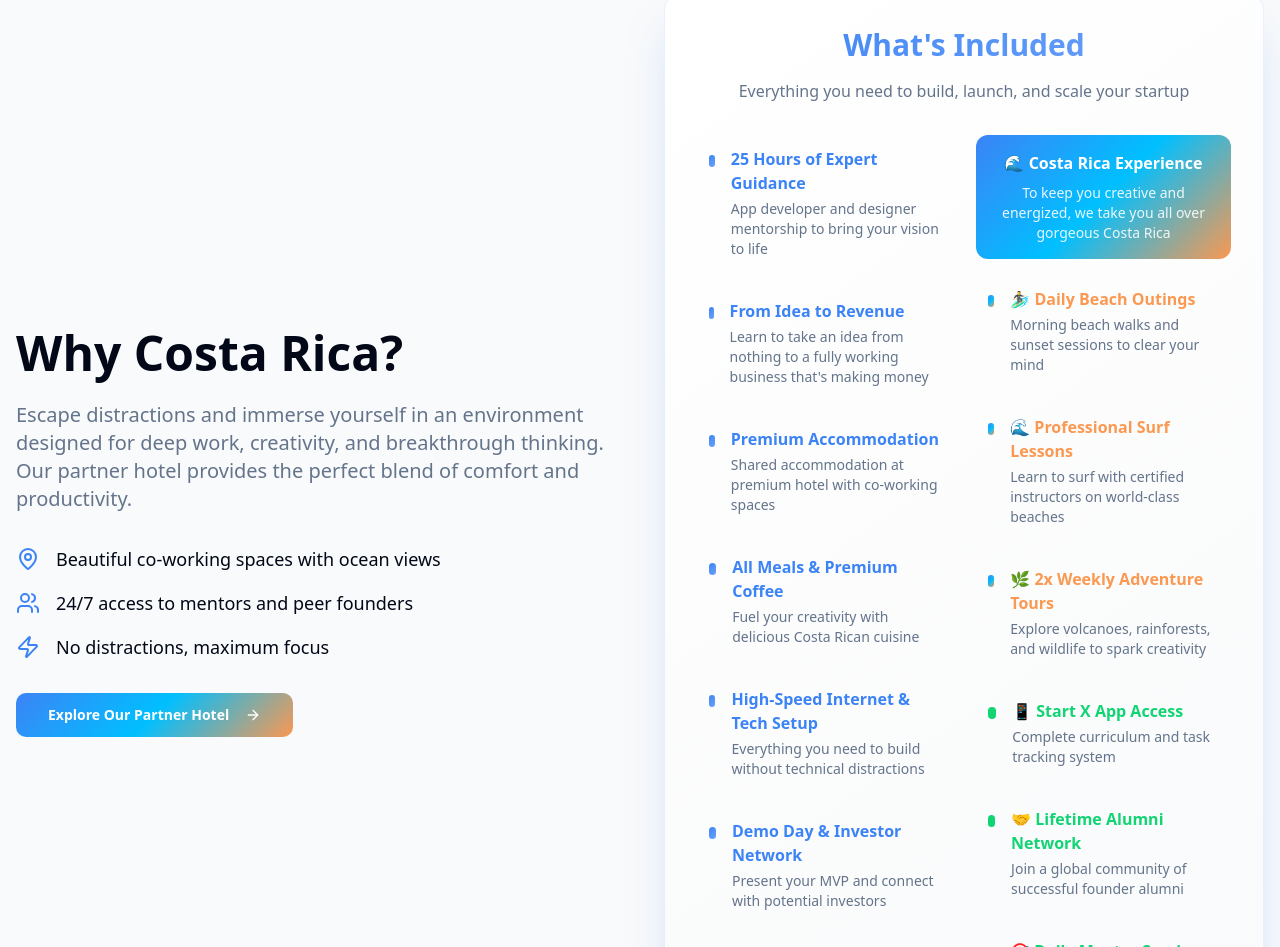
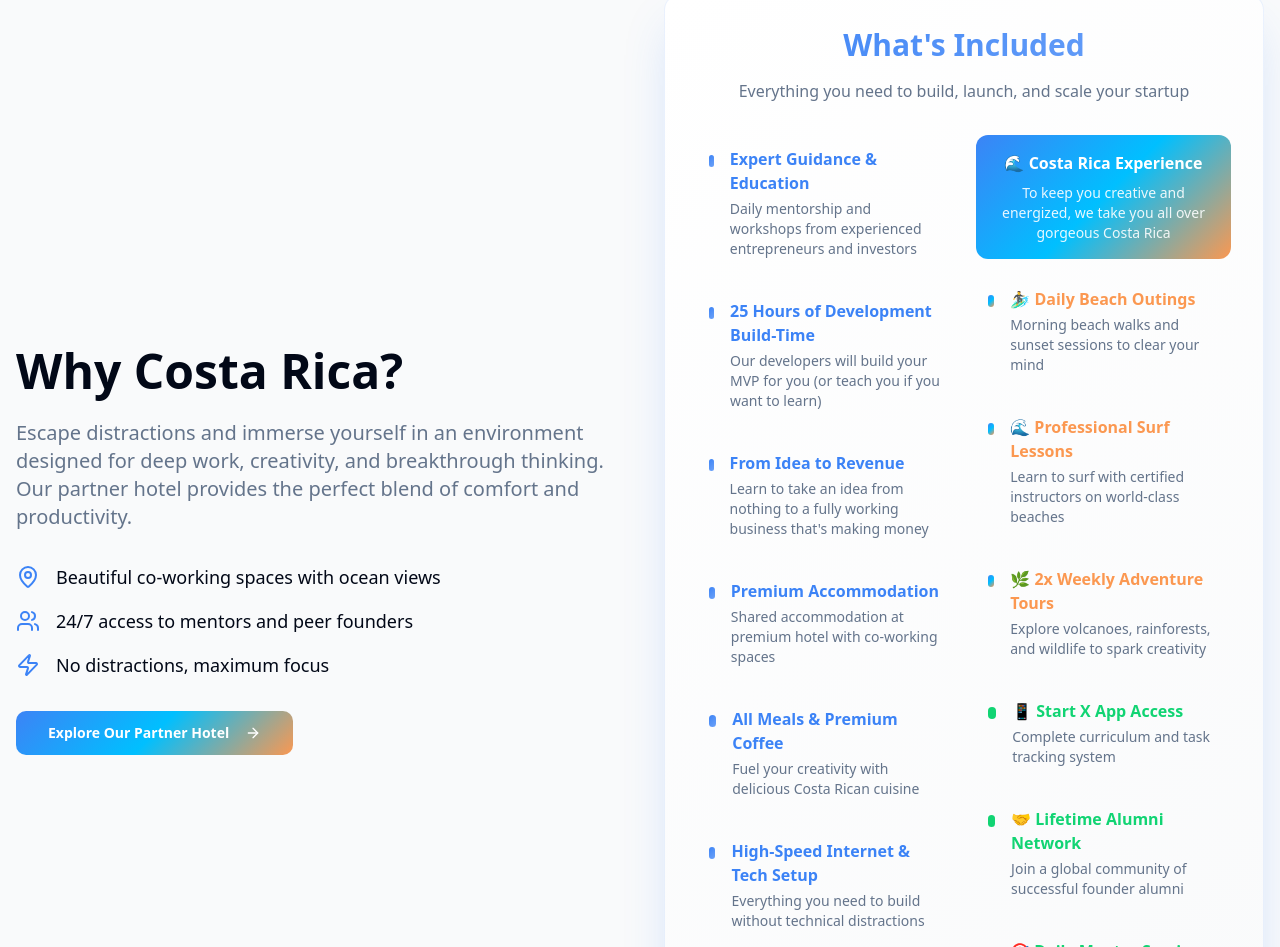
Before and after one commit to RecoveryDojo/startx-launch, a React (Vite) app: page / in a window 1280 px wide. Shown: the part 2114-3061 px from the top of the page. Built offline with nearby package versions, Linux system fonts and the light colour scheme.

Commit message:
Refine "What's Included" section
Separate guidance and build-time offerings in the "What's Included" section. Clarify that 25 hours refers to expert guidance and mentorship, not mandatory build-time for founders.

```diff
--- a/src/components/HomePage.tsx
+++ b/src/components/HomePage.tsx
@@ -230,8 +230,16 @@ const HomePage = () => {
                   <div className="flex items-start space-x-4 group hover:bg-primary/5 p-3 rounded-lg transition-all duration-300">
                     <div className="h-3 w-3 bg-gradient-primary rounded-full mt-2 group-hover:animate-pulse" />
                     <div>
-                      <h4 className="font-semibold text-primary mb-1">25 Hours of Expert Guidance</h4>
-                      <p className="text-sm text-muted-foreground">App developer and designer mentorship to bring your vision to life</p>
+                      <h4 className="font-semibold text-primary mb-1">Expert Guidance & Education</h4>
+                      <p className="text-sm text-muted-foreground">Daily mentorship and workshops from experienced entrepreneurs and investors</p>
+                    </div>
+                  </div>
+
+                  <div className="flex items-start space-x-4 group hover:bg-primary/5 p-3 rounded-lg transition-all duration-300">
+                    <div className="h-3 w-3 bg-gradient-primary rounded-full mt-2 group-hover:animate-pulse" />
+                    <div>
+                      <h4 className="font-semibold text-primary mb-1">25 Hours of Development Build-Time</h4>
+                      <p className="text-sm text-muted-foreground">Our developers will build your MVP for you (or teach you if you want to learn)</p>
                     </div>
                   </div>
 
```
